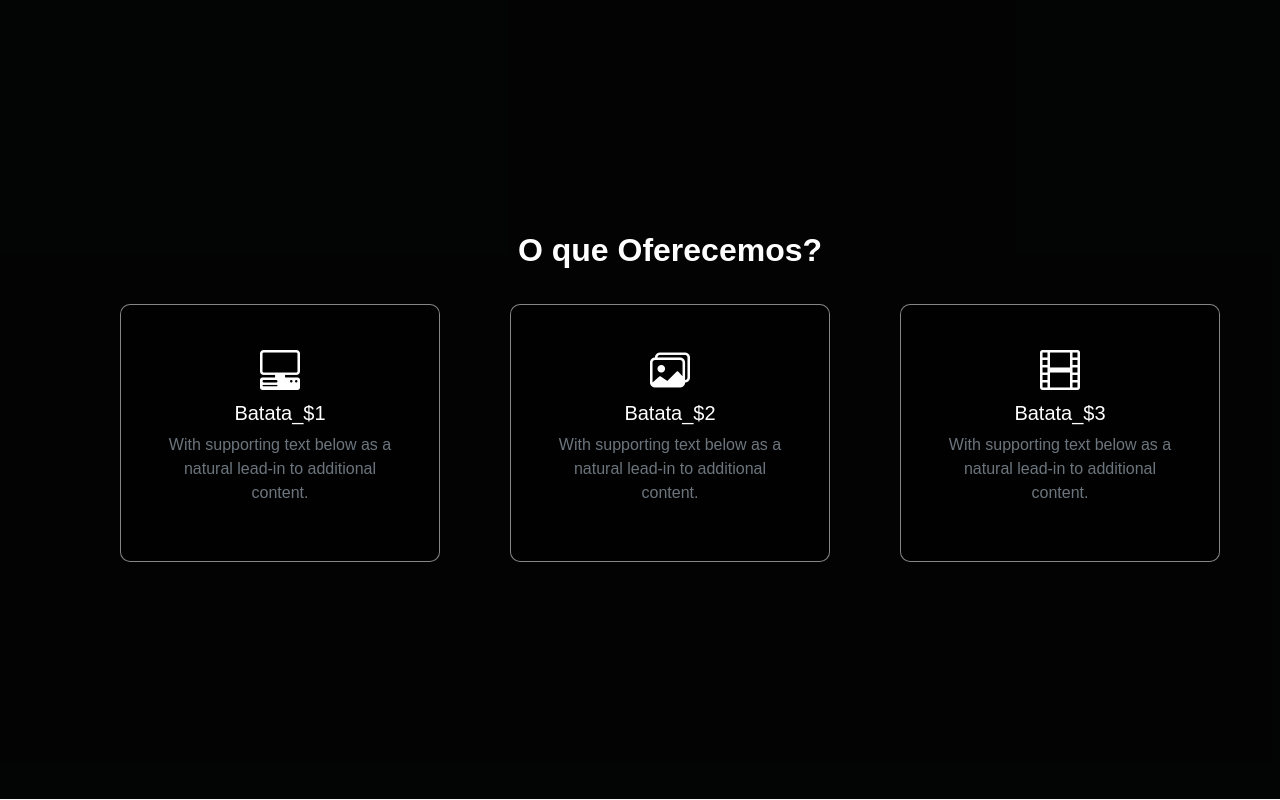
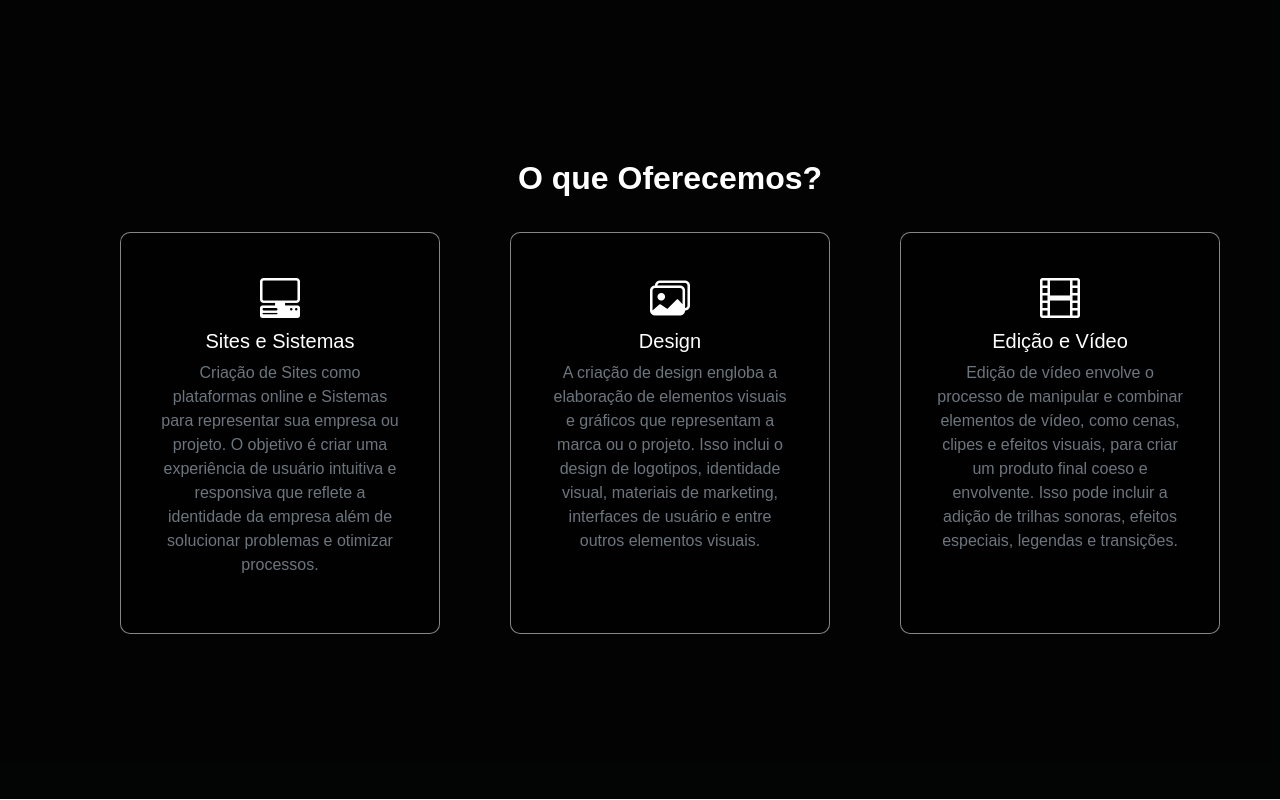
Before and after one commit to FelipepFranco/projeto-final, a PHP site: page /projeto-final-main/ in a window 1280 px wide. Shown: the part 1365-2165 px from the top of the page. Run offline with PHP 8.4, Linux system fonts and the light colour scheme; some libraries are stand-ins or nearby versions.

Commit message:
Atualização textos

```diff
--- a/index.php
+++ b/index.php
@@ -81,7 +81,7 @@
         </div>
         <div class="container-hist text-white">
           <h1 class="fw-semibold fs-1 text-white">Sobre</h1>
-          <p class="fw-normal text-secondary">Mussum Ipsum, cacilds vidis litro abertis. Não sou faixa preta cumpadi, sou preto inteiris, inteiris. Quem num gosta di mim que vai caçá sua turmis! Mais vale um bebadis conhecidiss, que um alcoolatra anonimis. Negão é teu passadis, eu sou faxa pretis. Não sou faixa preta cumpadi, sou preto inteiris, inteiris. Quem num gosta di mim que vai caçá sua turmis! Mais vale um bebadis conhecidiss, que um alcoolatra anonimis. Negão é teu passadis, eu sou faxa pretis.</p>
+          <p class="fw-normal text-secondary">Na Batata, somos pioneiros na vanguarda da tecnologia, convertendo visões em realidade digital. Nossa equipe altamente qualificada e apaixonada oferece soluções personalizadas em desenvolvimento de sistemas, design gráfico e edição de vídeo. Valorizamos a colaboração e a inovação, trabalhando lado a lado com nossos clientes para garantir que suas expectativas sejam não apenas atendidas, mas superadas. Com um compromisso inabalável com a excelência e a adaptação constante às últimas tendências tecnológicas, na Batata, estamos moldando o futuro digital.</p>
         </div>
       </div>
     </section>
@@ -95,27 +95,27 @@
         <div class="card text-center container-p col-4" style="width: 20rem;">
           <div class="card-body">
             <i class="bi bi-pc-display-horizontal fs-1 mb-3 text-white"></i>
-            <h5 class="card-title text-white">Batata_$1</h5>
-            <p class="card-text text-secondary">With supporting text below as a natural lead-in to additional content.</p>
-            <a href="#" class="btn btn-primary-dark btn-show animate__animated animate__fadeInUp">Go somewhere</a>
+            <h5 class="card-title text-white">Sites e Sistemas</h5>
+            <p class="card-text text-secondary">Criação de Sites como plataformas online e Sistemas para representar sua empresa ou projeto. O objetivo é criar uma experiência de usuário intuitiva e responsiva que reflete a identidade da empresa além de solucionar problemas e otimizar processos.</p>
+            <a href="#" class="btn btn-primary-dark btn-show animate_animated animate_fadeInUp">Go somewhere</a>
           </div>
         </div>
 
         <div class="card text-center container-p" style="width: 20rem;">
           <div class="card-body">
             <i class="bi bi-images fs-1 mb-3 text-white"></i>
-            <h5 class="card-title text-white">Batata_$2</h5>
-            <p class="card-text text-secondary">With supporting text below as a natural lead-in to additional content.</p>
-            <a href="#" class="btn btn-primary-dark btn-show animate__animated animate__fadeInUp">Go somewhere</a>
+            <h5 class="card-title text-white">Design</h5>
+            <p class="card-text text-secondary">A criação de design engloba a elaboração de elementos visuais e gráficos que representam a marca ou o projeto. Isso inclui o design de logotipos, identidade visual, materiais de marketing, interfaces de usuário e entre outros elementos visuais.</p>
+            <a href="#" class="btn btn-primary-dark btn-show animate_animated animate_fadeInUp">Go somewhere</a>
           </div>
         </div>
 
         <div class="card text-center container-p" style="width: 20rem;">
           <div class="card-body">
             <i class="bi bi-film fs-1 mb-3 text-white"></i>
-            <h5 class="card-title text-white">Batata_$3</h5>
-            <p class="card-text text-secondary">With supporting text below as a natural lead-in to additional content.</p>
-            <a href="#" class="btn btn-primary-dark btn-show animate__animated animate__fadeInUp">Go somewhere</a>
+            <h5 class="card-title text-white">Edição e Vídeo</h5>
+            <p class="card-text text-secondary">Edição de vídeo envolve o processo de manipular e combinar elementos de vídeo, como cenas, clipes e efeitos visuais, para criar um produto final coeso e envolvente. Isso pode incluir a adição de trilhas sonoras, efeitos especiais, legendas e transições.</p>
+            <a href="#" class="btn btn-primary-dark btn-show animate_animated animate_fadeInUp">Go somewhere</a>
           </div>
         </div>
 
@@ -146,7 +146,7 @@
                         <i class="bi bi-star-half text-warning"></i>
                       </div>
                       <div class="content content-testimonial">
-                        <p class="text-secondary">Mussum Ipsum, cacilds vidis litro abertis. Quem manda na minha terra sou euzis! Paisis, filhis, espiritis santis. Pellentesque nec nulla ligula. Donec gravida turpis a vulputate ultricies. Copo furadis é disculpa de bebadis, arcu quam euismod magna.</p>
+                        <p class="text-secondary">A Batata é uma verdadeira parceira no processo criativo. Sua abordagem inovadora e expertise em design gráfico elevaram significativamente a qualidade de nossos projetos. Além disso, a comunicação transparente e a capacidade de entrega dentro do prazo são pontos fortes da equipe. Estamos impressionados com o nível de compromisso e profissionalismo que a Batata traz para cada projeto.</p>
                         <h4 class="fs-4">Wagner Souza</h4>
                         <h5 class="fs-6 text-secondary">Assistente de vendas</h5>
                       </div>
@@ -167,7 +167,7 @@
                         <i class="bi bi-star-fill text-warning"></i>
                       </div>
                       <div class="content content-testimonial">
-                        <p class="text-secondary">Mussum Ipsum, cacilds vidis litro abertis. Quem manda na minha terra sou euzis! Paisis, filhis, espiritis santis. Pellentesque nec nulla ligula. Donec gravida turpis a vulputate ultricies. Copo furadis é disculpa de bebadis, arcu quam euismod magna.</p>
+                        <p class="text-secondary">A parceria com a Batata foi fundamental para o sucesso de nossos projetos digitais. A equipe demonstrou uma habilidade excepcional em compreender nossas necessidades e traduzi-las em soluções tecnológicas de alta qualidade. A atenção ao detalhe e a paixão pela inovação são evidentes em cada entrega. Recomendo fortemente a Batata para qualquer empresa que busca uma abordagem inovadora e confiável para o desenvolvimento digital.</p>
                         <h4 class="fs-4">Richard Leandro</h4>
                         <h5 class="fs-6 text-secondary">Web developer</h5>
                       </div>
@@ -188,7 +188,7 @@
                         <i class="bi bi-star-half text-warning"></i>
                       </div>
                       <div class="content content-testimonial">
-                        <p class="text-secondary">Mussum Ipsum, cacilds vidis litro abertis. Quem manda na minha terra sou euzis! Paisis, filhis, espiritis santis. Pellentesque nec nulla ligula. Donec gravida turpis a vulputate ultricies. Copo furadis é disculpa de bebadis, arcu quam euismod magna.</p>
+                        <p class="text-secondary">Trabalhar com a Batata foi uma experiência transformadora para nossa empresa. Eles não apenas desenvolveram sistemas eficientes e escaláveis, mas também ofereceram uma orientação estratégica valiosa em relação à nossa infraestrutura tecnológica. A equipe da Batata é altamente profissional e comprometida com a excelência. Estamos extremamente satisfeitos com os resultados e ansiosos para continuar nossa parceria.</p>
                         <h4 class="fs-4">Junir Santana</h4>
                         <h6 class="fs-6 text-secondary">Analista Comercial</h6>
                       </div>
```
